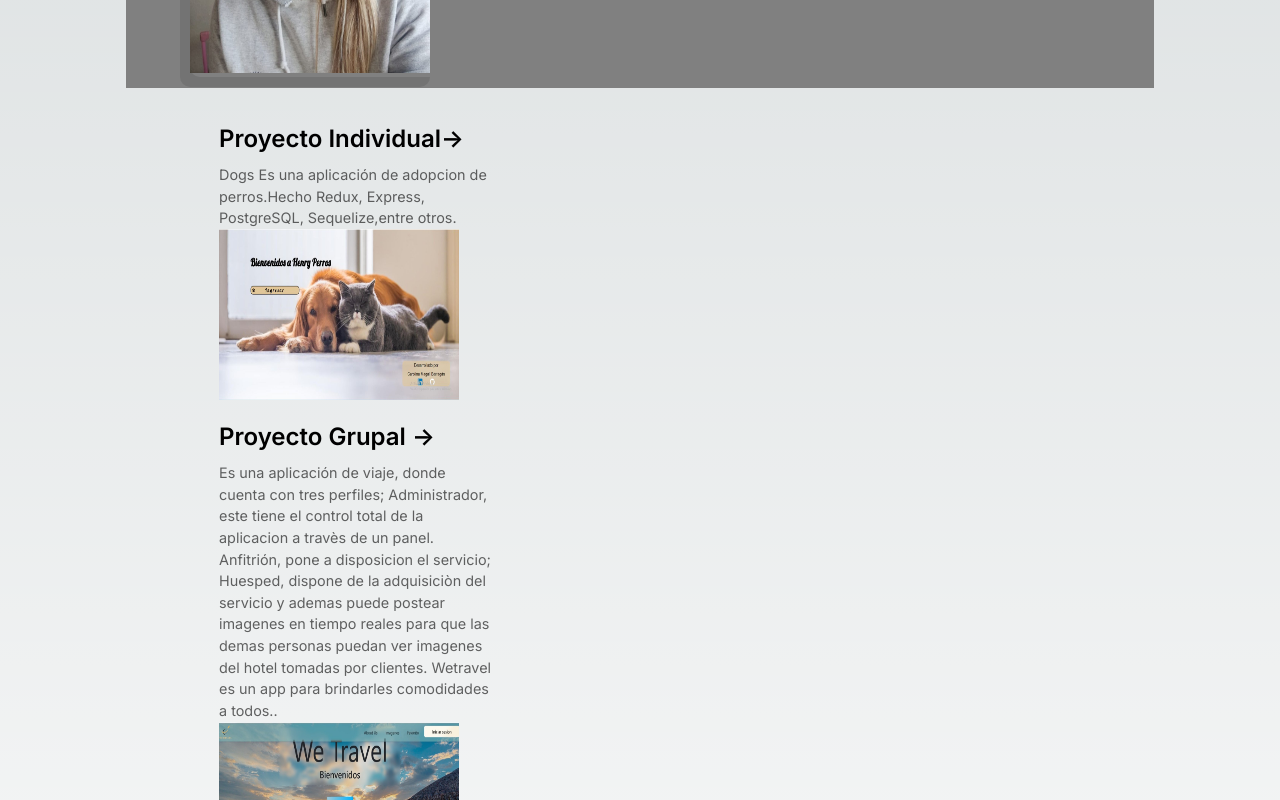
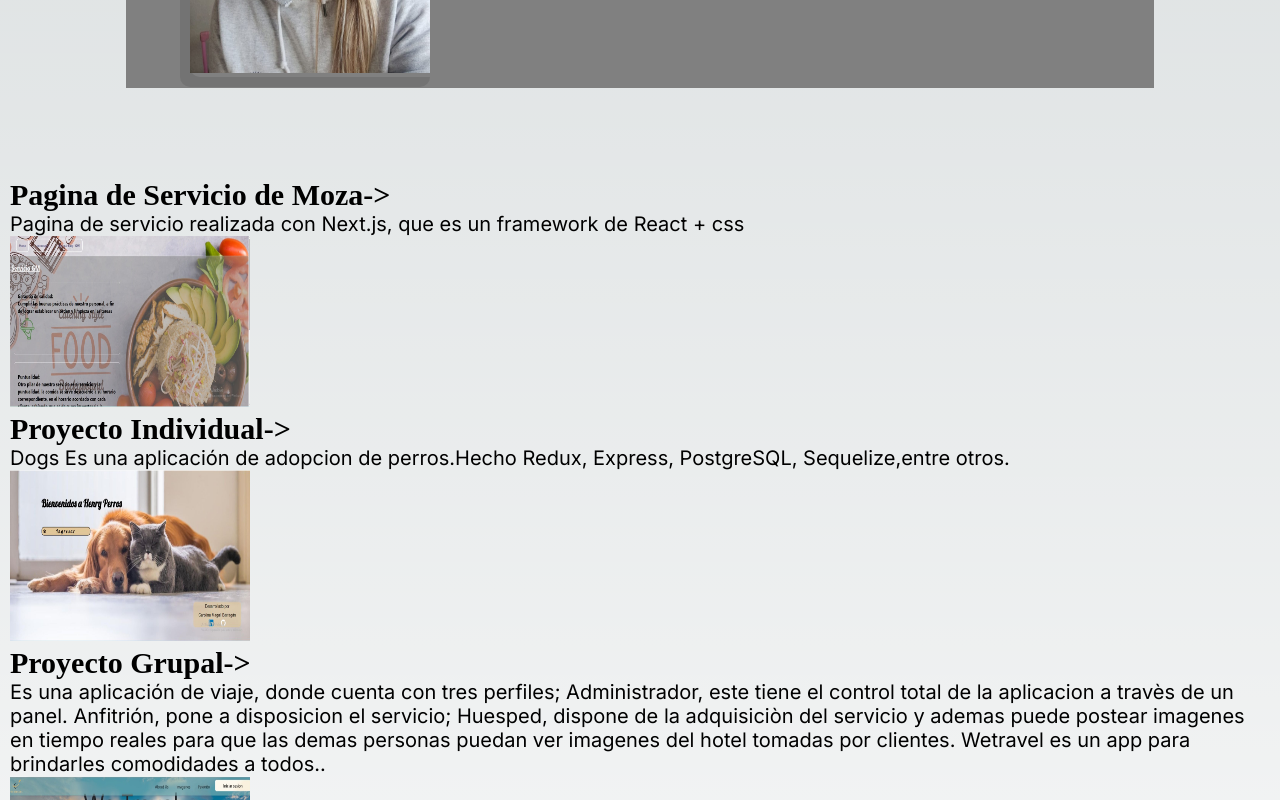
Before and after one commit to carobarragan/Port-Caro, a Next.js app: page / in a window 1280 px wide. Shown: the part 540-1340 px from the top of the page. Built offline with nearby package versions, Linux system fonts and the light colour scheme.

Commit message:
nuevo proyecto

```diff
--- a/pages/index.js
+++ b/pages/index.js
@@ -53,15 +53,36 @@ export default function Home() {
           <About />
         </div>
         <br />
+        <br />
+        <br />
+        <br />
+        <br />
 
         <div>
           <a
-            href="https://pi-caro-barragan.netlify.app/"
-            className={styles.card}
+            href="https://moza-servicio.vercel.app/"
+            className={styles.carruselP}
             target="_blank"
             rel="noopener noreferrer"
           >
-            <h2 className={inter.className}>
+            <h2 className={styles.carrusel}>
+              Pagina de Servicio de Moza<span>-&gt;</span>
+            </h2>
+            <p className={inter.className}>
+              Pagina de servicio realizada con Next.js, que es un framework de
+              React + css
+            </p>
+            <div>
+              <Image src="/SM.jpg" width={240} height={171} priority />
+            </div>
+          </a>
+          <a
+            href="https://pi-caro-barragan.netlify.app/"
+            className={styles.carruselP}
+            target="_blank"
+            rel="noopener noreferrer"
+          >
+            <h2 className={styles.carrusel}>
               Proyecto Individual<span>-&gt;</span>
             </h2>
             <p className={inter.className}>
@@ -75,11 +96,11 @@ export default function Home() {
 
           <a
             href="https://wetravel-app.vercel.app/"
-            className={styles.card}
+            className={styles.carruselP}
             target="_blank"
             rel="noopener noreferrer"
           >
-            <h2 className={inter.className}>
+            <h2 className={styles.carrusel}>
               Proyecto Grupal <span>-&gt;</span>
             </h2>
             <p className={inter.className}>
@@ -102,13 +123,6 @@ export default function Home() {
             target="_blank"
             rel="noopener noreferrer"
           >
-            {/* <h2 className={inter.className}>
-              Mis Hablidades <span>-&gt;</span>
-            </h2>
-            <p className={inter.className}>
-              .JavaScript, Redux, React, Next.js, Node, SQL, PostgreSQL, Github,
-              HTML5, styledComponets
-            </p> */}
             <div>
               <Skill></Skill>
             </div>
--- a/styles/Home.module.css
+++ b/styles/Home.module.css
@@ -347,3 +347,31 @@
     padding: 8rem;
   }
 }
+.carrusel {
+  background-size: cover;
+  background-position: 50%;
+  display: flex;
+}
+.carrusel:hover {
+  filter: invert(1);
+  background: rgba(var(--card-rgb), 0.1);
+  border: 1px solid rgba(var(--card-border-rgb), 0.15);
+}
+.carruselP {
+  display: grid;
+  box-sizing: border-box;
+  margin: 0;
+  padding: 0;
+  scroll-behavior: smooth;
+  font-size: 20px;
+}
+@media (max-width: 550px) {
+  .carrusel {
+    height: 80px;
+  }
+}
+@media (max-width: 1000px) {
+  .carrusel {
+    width: 100%;
+  }
+}
```
Also changed, not shown: public/SM.jpg (added).
